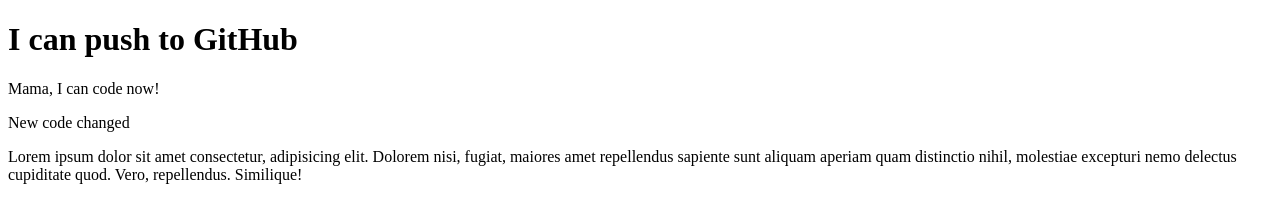
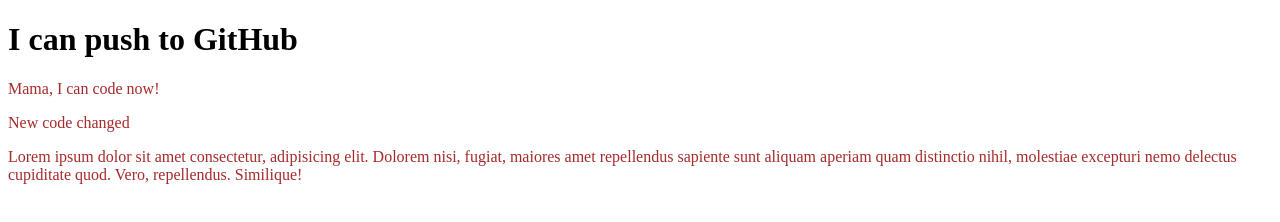
Before and after one commit to siddiquenaim/my-second-repo, a plain HTML site: page index.html in a window 1280 px wide. Drawn offline with Linux system fonts and the light colour scheme.

Commit message:
added css

```diff
--- a/index.html
+++ b/index.html
@@ -5,6 +5,7 @@
     <meta http-equiv="X-UA-Compatible" content="IE=edge">
     <meta name="viewport" content="width=device-width, initial-scale=1.0">
     <title>My Second Repo</title>
+    <link rel="stylesheet" href="styles.css">
 </head>
 <body>
     <h1>I can push to GitHub</h1>
--- /dev/null
+++ b/styles.css
@@ -0,0 +1,3 @@
+p{
+    color:brown
+}
```
